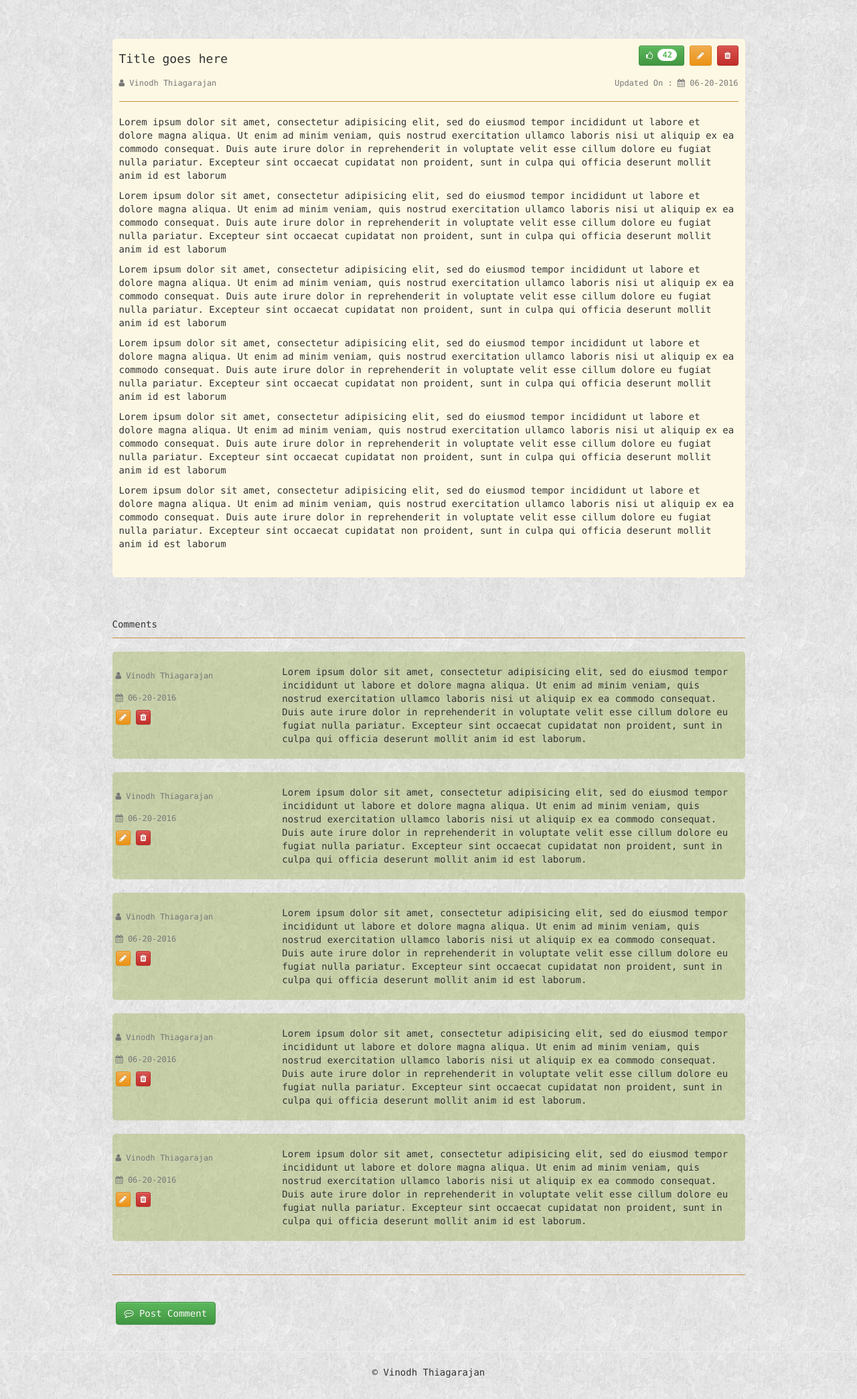
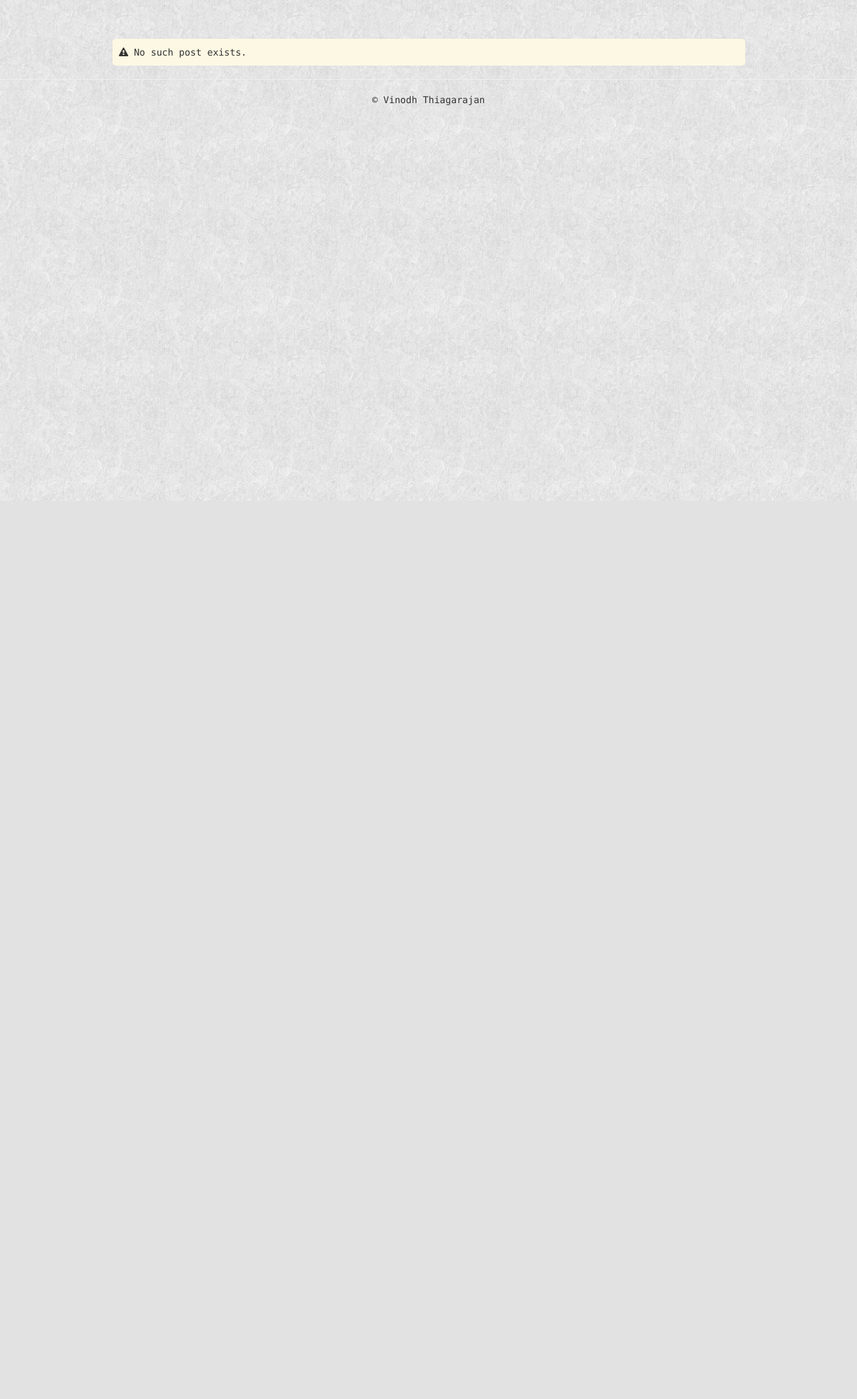
Before and after one commit to VinodhThiagarajan1309/blogvint, a Python web app: template templates/viewPost.html in a window 1280 px wide. Shown: the part 52-2141 px from the top of the page at 67% size. After the commit the page ends 800 px from the top, so only its background shows below. Run offline with Jinja, Linux system fonts and the light colour scheme; the template is opened without the code that fills it, so the values that code supplies are empty; some libraries are stand-ins or nearby versions.

Commit message:
Wired 65% of code

```diff
--- a/routes.py
+++ b/routes.py
@@ -9,7 +9,8 @@ route_list = [
 	('/blogauth',AuthRouteHandler),
 	('/register',RegisterHandler),
 	('/login',LoginHandler),
-	('/viewpost',ViewPostHandler),
+	(r'/viewpost/(\d+)',ViewPostHandler),
 	('/createpost',CreatePostHandler),
+	(r'/editpost/(\d+)',EditPostHandler),
 	('/home',MainHandler)
 	]
--- a/static/js/main.js
+++ b/static/js/main.js
@@ -115,6 +115,28 @@ $().ready(function() {
 
     });
 
+    $("#createEditPostForm").validate({
+        rules: {
+            title: {
+                required: true
+            },
+
+            content: {
+                required: true
+            }
+        },
+        messages: {
+            title: {
+                required: "Please enter the title of the post."
+            },
+            content: {
+                required: "Please provide the content for this post."
+            }
+
+        }
+
+    });
+
 
 });
 
--- a/templates/base.html
+++ b/templates/base.html
@@ -7,12 +7,12 @@
     <title>Blog0440</title>
     <meta name="description" content="">
     <meta name="viewport" content="width=device-width, initial-scale=1">
-    <link rel="icon" href="img/inspired-apple-vinodh.png">
+    <link rel="icon" href="../img/inspired-apple-vinodh.png">
     <link rel="stylesheet" href="https://opensource.keycdn.com/fontawesome/4.6.3/font-awesome.min.css">
-    <link rel="stylesheet" href="css/bootstrap.min.css">
-    <link rel="stylesheet" href="css/bootstrap-theme.min.css">
-    <link rel="stylesheet" href="css/main.css">
-    <script src="js/vendor/modernizr-2.8.3-respond-1.4.2.min.js"></script>
+    <link rel="stylesheet" href="../css/bootstrap.min.css">
+    <link rel="stylesheet" href="../css/bootstrap-theme.min.css">
+    <link rel="stylesheet" href="../css/main.css">
+    <script src="../js/vendor/modernizr-2.8.3-respond-1.4.2.min.js"></script>
 </head>
 
 <body>
@@ -25,17 +25,17 @@
                     <span class="icon-bar"></span>
                     <span class="icon-bar"></span>
                 </button>
-                <img class="img img-responsive logoImg" src="img/inspired-apple-vinodh.png" alt="Peach Logo">
+                <img class="img img-responsive logoImg" src="../img/inspired-apple-vinodh.png" alt="Peach Logo">
             </div>
             <div id="navbar" class="navbar-collapse collapse">
                 <ul class="nav navbar-nav navbar-right">
                     <li><a href="/">Blog Home</a>
                     </li>
                     {% if role == "guest" %}
-                    <li><a href="loginRegister.html">Sign In/Register</a>
+                    <li><a href="/blogauth">Sign In/Register</a>
                     </li>
                     {% elif role == "member" %}
-                    <li><a href="createEditPost.html">Create Post</a>
+                    <li><a href="/createpost">Create Post</a>
                     </li>
                     <li class="active"><a href="#">{{memberName}}</a>
                     </li>
@@ -55,9 +55,9 @@
         </div>
     </footer>
     <script src="https://ajax.googleapis.com/ajax/libs/jquery/2.2.2/jquery.min.js"></script>
-    <script src="js/vendor/bootstrap.min.js"></script>
-    <script src="js/jquery.validate.js"></script>
-    <script src="js/main.js"></script>
+    <script src="../js/vendor/bootstrap.min.js"></script>
+    <script src="../js/jquery.validate.js"></script>
+    <script src="../js/main.js"></script>
 </body>
 
 </html>
--- a/templates/viewPost.html
+++ b/templates/viewPost.html
@@ -2,25 +2,26 @@
 
 {% block content %}
 <!-- main-container -->
+{% if post %}
 <div class="container main-container">
    <div class="row">
       <div class="col-md-offset-1 col-md-10">
          <article class="blogArtStyle">
             <div class="row">
                <div class="col-xs-6">
-                  <h4 >Title goes here</h4>
+                  <h4 >{{post.title}}</h4>
                </div>
                <div class="col-xs-6">
                   <div class="pull-right">
                      <a href="#" class="btn btn-sm btn-success"  data-toggle="tooltip" data-placement="bottom" title="Like Post"> <i class="fa fa-thumbs-o-up" aria-hidden="true"></i>  <span class="badge">42</span></a>
-                     <a href="#" class="btn btn-sm btn-warning" data-toggle="tooltip" data-placement="bottom" title="Edit Post"><i class="fa fa-pencil" aria-hidden="true"></i></a>
+                     <a href="/editpost/{{post.key().id()}}" class="btn btn-sm btn-warning" data-toggle="tooltip" data-placement="bottom" title="Edit Post"><i class="fa fa-pencil" aria-hidden="true"></i></a>
                      <a href="#" class="btn btn-sm btn-danger" data-toggle="modal" data-target="#myModal" data-toggle="tooltip" data-placement="bottom" title="Delete Post" ><i class="fa fa-trash" aria-hidden="true"></i> </a>
                   </div>
                </div>
             </div>
             <div class="row">
                <div class="col-xs-6">
-                  <h6 class="text-muted"><i class="fa fa-user" aria-hidden="true"></i> Vinodh Thiagarajan</h6>
+                  <h6 class="text-muted"><i class="fa fa-user" aria-hidden="true"></i> {{post.user.firstname}}  {{post.user.lastname}}</h6>
                </div>
                <div class="col-xs-6">
                   <div class="pull-right">
@@ -30,57 +31,21 @@
             </div>
             <hr class="blogItemHR">
             <br>
-            <p>Lorem ipsum dolor sit amet, consectetur adipisicing elit, sed do eiusmod
-               tempor incididunt ut labore et dolore magna aliqua. Ut enim ad minim veniam,
-               quis nostrud exercitation ullamco laboris nisi ut aliquip ex ea commodo
-               consequat. Duis aute irure dolor in reprehenderit in voluptate velit esse
-               cillum dolore eu fugiat nulla pariatur. Excepteur sint occaecat cupidatat non
-               proident, sunt in culpa qui officia deserunt mollit anim id est laborum
-            </p>
-            <p>Lorem ipsum dolor sit amet, consectetur adipisicing elit, sed do eiusmod
-               tempor incididunt ut labore et dolore magna aliqua. Ut enim ad minim veniam,
-               quis nostrud exercitation ullamco laboris nisi ut aliquip ex ea commodo
-               consequat. Duis aute irure dolor in reprehenderit in voluptate velit esse
-               cillum dolore eu fugiat nulla pariatur. Excepteur sint occaecat cupidatat non
-               proident, sunt in culpa qui officia deserunt mollit anim id est laborum
-            </p>
-            <p>Lorem ipsum dolor sit amet, consectetur adipisicing elit, sed do eiusmod
-               tempor incididunt ut labore et dolore magna aliqua. Ut enim ad minim veniam,
-               quis nostrud exercitation ullamco laboris nisi ut aliquip ex ea commodo
-               consequat. Duis aute irure dolor in reprehenderit in voluptate velit esse
-               cillum dolore eu fugiat nulla pariatur. Excepteur sint occaecat cupidatat non
-               proident, sunt in culpa qui officia deserunt mollit anim id est laborum
-            </p>
-            <p>Lorem ipsum dolor sit amet, consectetur adipisicing elit, sed do eiusmod
-               tempor incididunt ut labore et dolore magna aliqua. Ut enim ad minim veniam,
-               quis nostrud exercitation ullamco laboris nisi ut aliquip ex ea commodo
-               consequat. Duis aute irure dolor in reprehenderit in voluptate velit esse
-               cillum dolore eu fugiat nulla pariatur. Excepteur sint occaecat cupidatat non
-               proident, sunt in culpa qui officia deserunt mollit anim id est laborum
-            </p>
-            <p>Lorem ipsum dolor sit amet, consectetur adipisicing elit, sed do eiusmod
-               tempor incididunt ut labore et dolore magna aliqua. Ut enim ad minim veniam,
-               quis nostrud exercitation ullamco laboris nisi ut aliquip ex ea commodo
-               consequat. Duis aute irure dolor in reprehenderit in voluptate velit esse
-               cillum dolore eu fugiat nulla pariatur. Excepteur sint occaecat cupidatat non
-               proident, sunt in culpa qui officia deserunt mollit anim id est laborum
-            </p>
-            <p>Lorem ipsum dolor sit amet, consectetur adipisicing elit, sed do eiusmod
-               tempor incididunt ut labore et dolore magna aliqua. Ut enim ad minim veniam,
-               quis nostrud exercitation ullamco laboris nisi ut aliquip ex ea commodo
-               consequat. Duis aute irure dolor in reprehenderit in voluptate velit esse
-               cillum dolore eu fugiat nulla pariatur. Excepteur sint occaecat cupidatat non
-               proident, sunt in culpa qui officia deserunt mollit anim id est laborum
-            </p>
+            <p>{{post.content}}</p>
             <br>
          </article>
+         </div>
+         </div>
          <br>
          <br>
          <br>
+
+
+         <div class="row">
+         <div class="col-md-offset-1 col-md-10">
          <h5>Comments</h5>
          <hr class="blogItemHR">
          <br>
-
          {% for i in range(0,5) %}
          <article class="commentArtStyle">
             <div class="row">
@@ -126,6 +91,22 @@
    <!-- row -->
 </div>
 <!-- main-container -->
+{% else %}
+<div class="container main-container">
+   <div class="row">
+      <div class="col-md-offset-1 col-md-10">
+         <article class="blogArtStyle">
+            <div class="row">
+               <div class="col-xs-6" >
+                  <h5><i class="fa fa-exclamation-triangle" aria-hidden="true"></i> No such post exists.</h5>
+               </div>
+            </div>
+         </article>
+      </div>
+   </div>
+</div>
+
+{% endif %}
 <div id="myModal" class="modal fade" tabindex="-1" role="dialog">
    <div class="modal-dialog">
       <div class="modal-content">
```
Also changed, not shown: handlers_models/blog_handlers_models.py (+136 -7 lines), templates/blogHome.html (+6 -10 lines), templates/createEditPost.html (+10 -4 lines), 2 other files.
